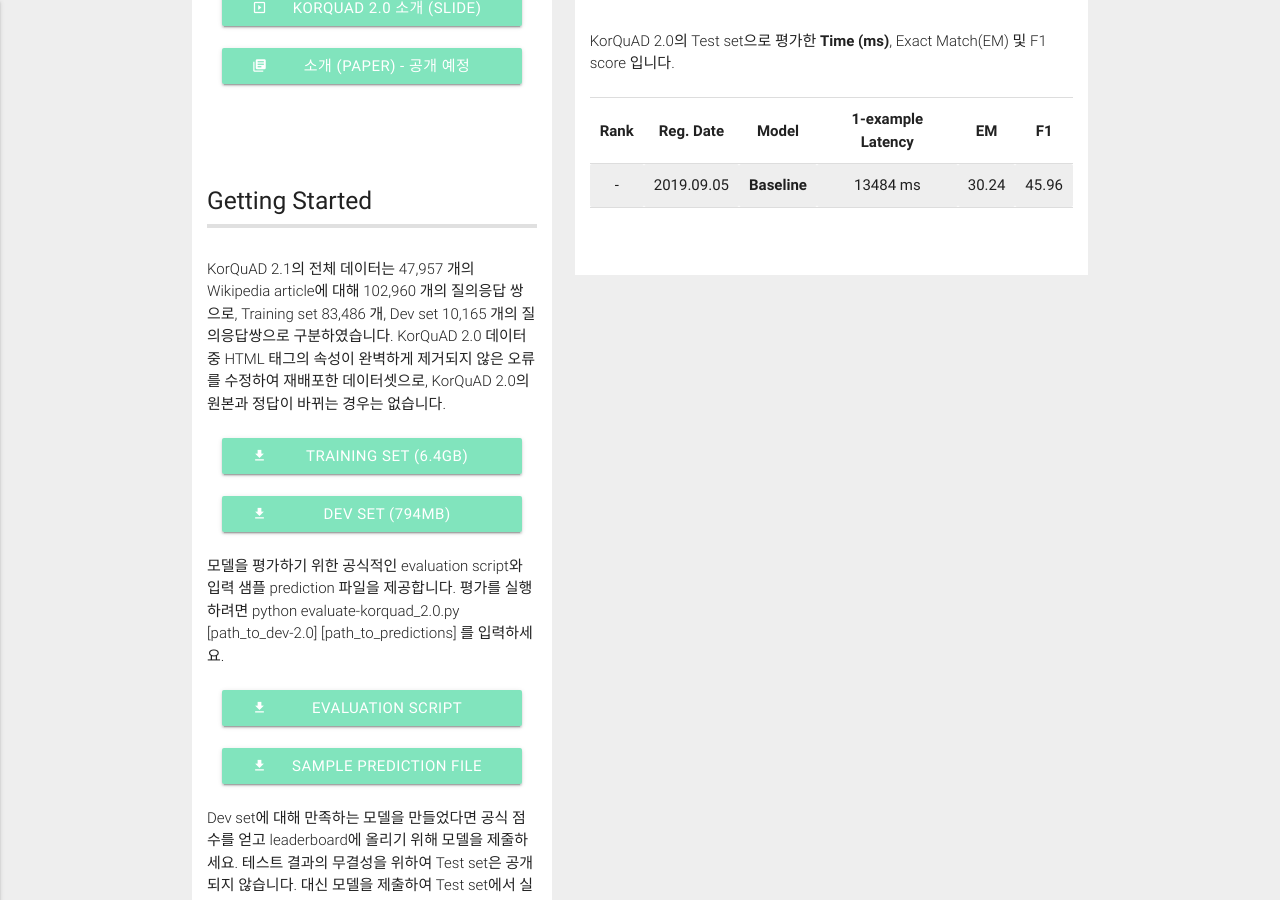
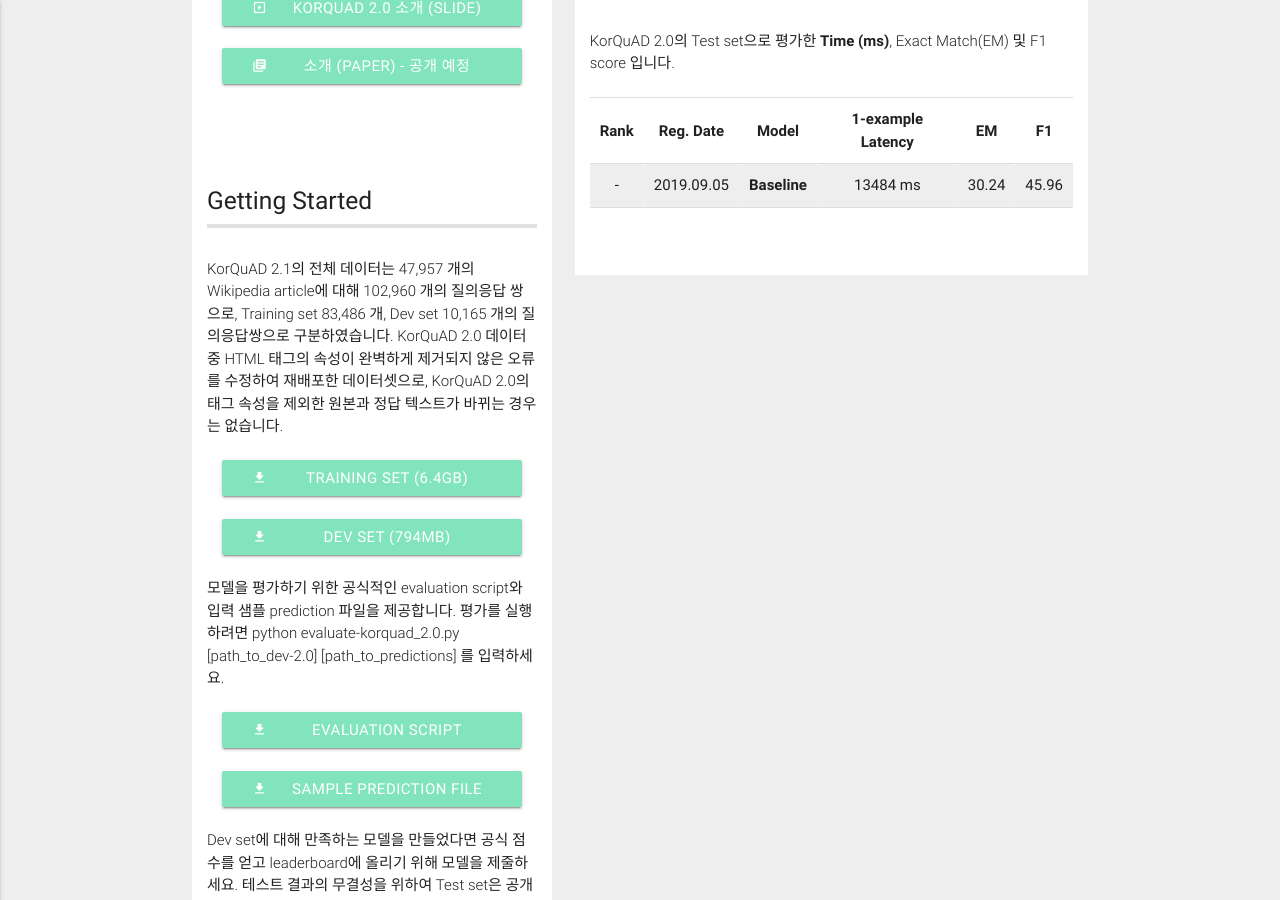
Before and after one commit to korquad/korquad.github.io, a Jekyll site: the page built from index.md, in a window 1280 px wide and 900 px high, scrolled down 1036 px. Built offline with Jekyll 4.4.1, drawn with Linux system fonts in a browser that asks for light colours.

Commit message:
Upload KorQuAD 2.1 Dataset

```diff
--- a/_layouts/home.html
+++ b/_layouts/home.html
@@ -75,7 +75,7 @@
             <h5 class="left-down">Getting Started</h5>
             <hr style="border:solid 2px #e0e0e0"></hr>
             <br>
-            <p class="light">KorQuAD 2.1의 전체 데이터는 47,957 개의 Wikipedia article에 대해 102,960 개의 질의응답 쌍으로, Training set 83,486 개, Dev set 10,165 개의 질의응답쌍으로 구분하였습니다. KorQuAD 2.0 데이터 중 HTML 태그의 속성이 완벽하게 제거되지 않은 오류를 수정하여 재배포한 데이터셋으로, KorQuAD 2.0의 원본과 정답이 바뀌는 경우는 없습니다.</p>
+            <p class="light">KorQuAD 2.1의 전체 데이터는 47,957 개의 Wikipedia article에 대해 102,960 개의 질의응답 쌍으로, Training set 83,486 개, Dev set 10,165 개의 질의응답쌍으로 구분하였습니다. KorQuAD 2.0 데이터 중 HTML 태그의 속성이 완벽하게 제거되지 않은 오류를 수정하여 재배포한 데이터셋으로, KorQuAD 2.0의 태그 속성을 제외한 원본과 정답 텍스트가 바뀌는 경우는 없습니다.</p>
             <br>
             <div class="center">
               <a id="trainingset" href="https://github.com/korquad/korquad.github.io/tree/master/dataset/KorQuAD_2.1/train" class="waves-effect waves-light btn" style="width:300px; background-color:#81e4bd" download=""><i class="material-icons left">file_download</i>Training Set (6.4GB)</a>
```
